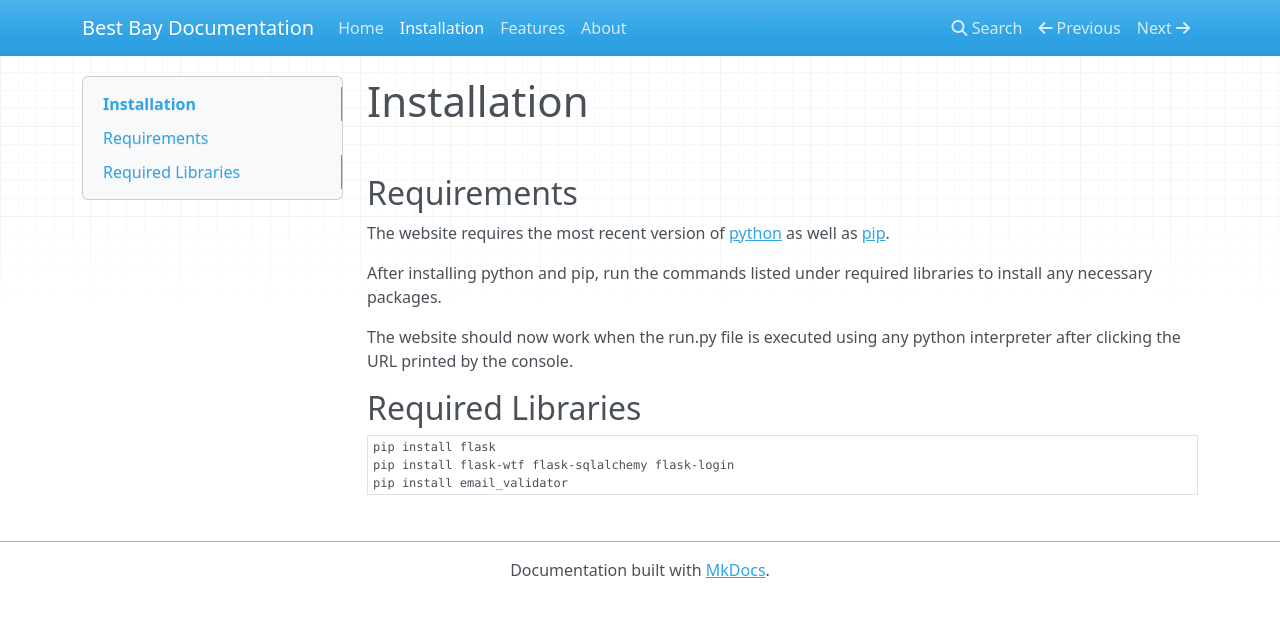
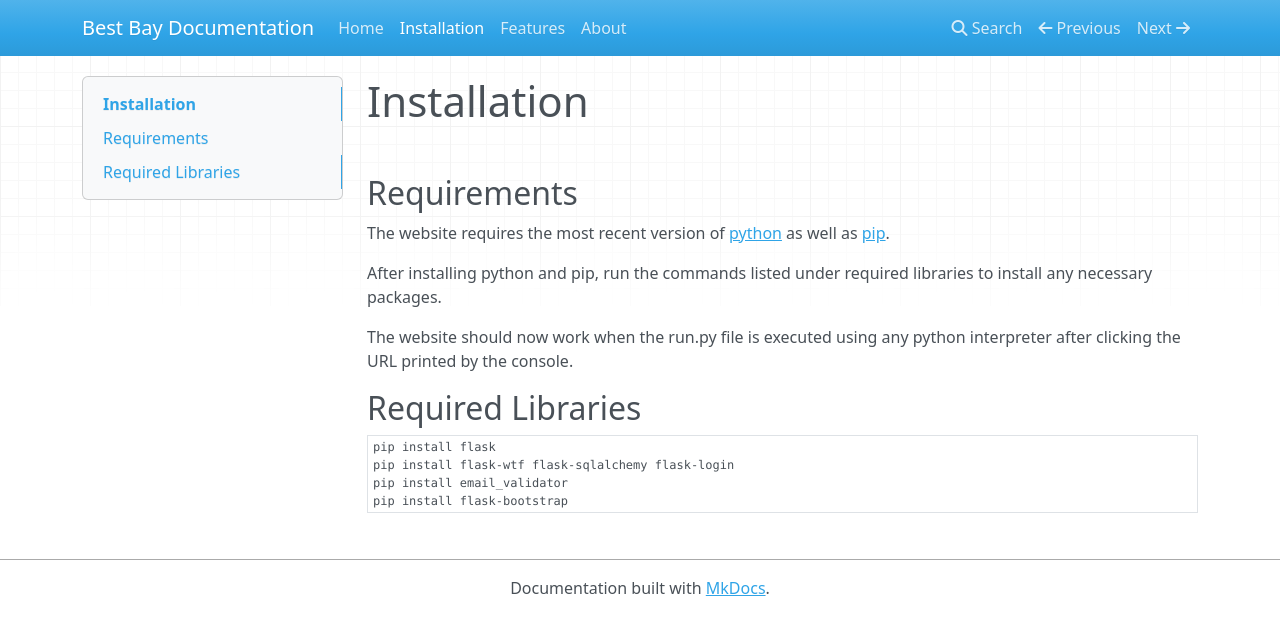
Before and after one commit to MrTwist64/CMPE131-Spring22-Team4, an MkDocs documentation site: the page built from docs/docs/installation.md, in a window 1280 px wide. Shown: the top 635 px of the page. Built offline with MkDocs 1.6.1, drawn with Linux system fonts in a browser that asks for light colours; nearby versions of some CDN libraries.

Commit message:
Update installation.md

````diff
--- a/docs/docs/installation.md
+++ b/docs/docs/installation.md
@@ -14,4 +14,5 @@ The website should now work when the run.py file is executed using any python in
 pip install flask
 pip install flask-wtf flask-sqlalchemy flask-login
 pip install email_validator
+pip install flask-bootstrap
 ```
````
